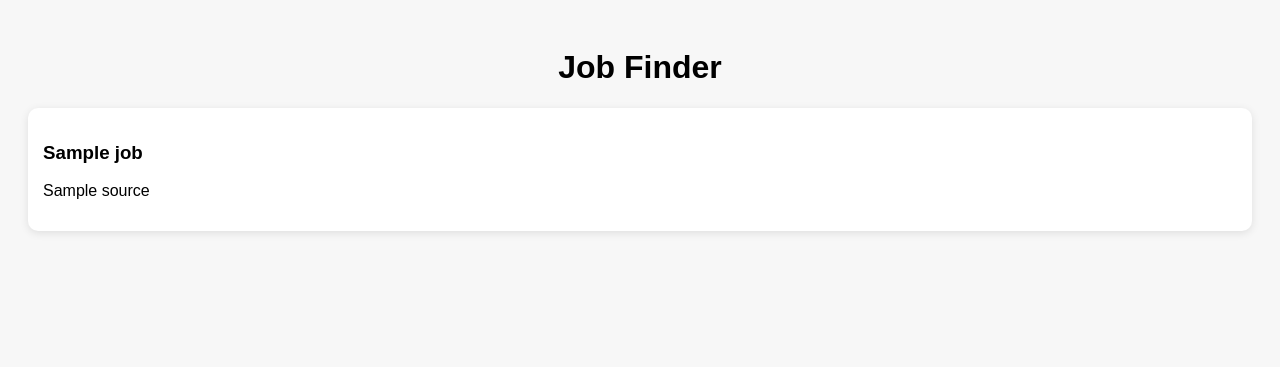
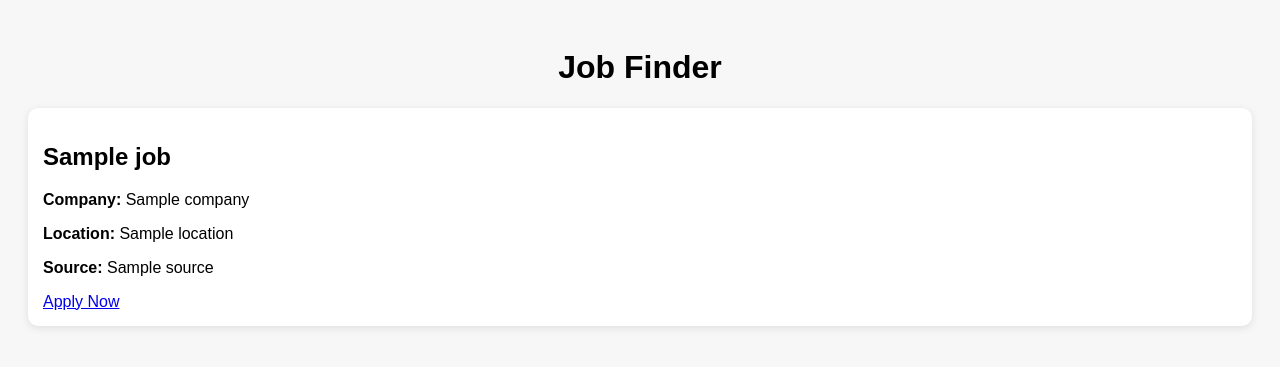
Before and after one commit to gyana-dev/job-finder-app, a Flask app: template templates/index.html in a window 1280 px wide. Shown: the top 367 px of the page. Run offline with Flask 3, Linux system fonts and the light colour scheme; the template is opened without the code that fills it: most values are stand-ins (such as "Sample title", 1, 10 or a date in 2020).

Commit message:
Update index.html

```diff
--- a/templates/index.html
+++ b/templates/index.html
@@ -5,15 +5,32 @@
     <link rel="stylesheet" href="{{ url_for('static', filename='style.css') }}">
 </head>
 <body>
+
     <h1>Job Finder</h1>
 
     <div class="container">
+
         {% for job in jobs %}
-            <div class="card">
-                <h3>{{ job.title }}</h3>
-                <p>{{ job.source }}</p>
-            </div>
+        <div class="card">
+
+            <h2>{{ job.title }}</h2>
+
+            <p><b>Company:</b> {{ job.company }}</p>
+
+            <p><b>Location:</b> {{ job.location }}</p>
+
+            <p><b>Source:</b> {{ job.source }}</p>
+
+            {% if job.link %}
+            <a href="{{ job.link }}" target="_blank">
+                Apply Now
+            </a>
+            {% endif %}
+
+        </div>
         {% endfor %}
+
     </div>
+
 </body>
 </html>
```
